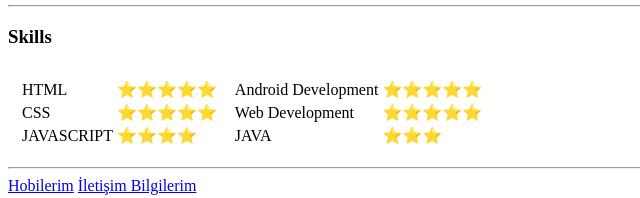
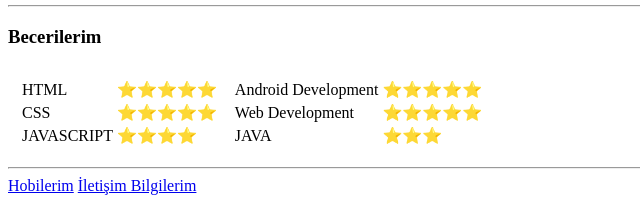
Before and after one commit to semihmertdev/CV, a plain HTML site: page index.html in a window 1280 px wide. Shown: the part 692-890 px from the top of the page, 0-640 px from the left. Drawn offline with Linux system fonts and the light colour scheme.

Commit message:
Update index.html
Skills-Becerilerim

```diff
--- a/index.html
+++ b/index.html
@@ -45,7 +45,7 @@
         </body>
     </table>
     <hr>
-    <h3>Skills</h3>
+    <h3>Becerilerim</h3>
     <table cellspacing=10>
         <tr>
             <td>
```
